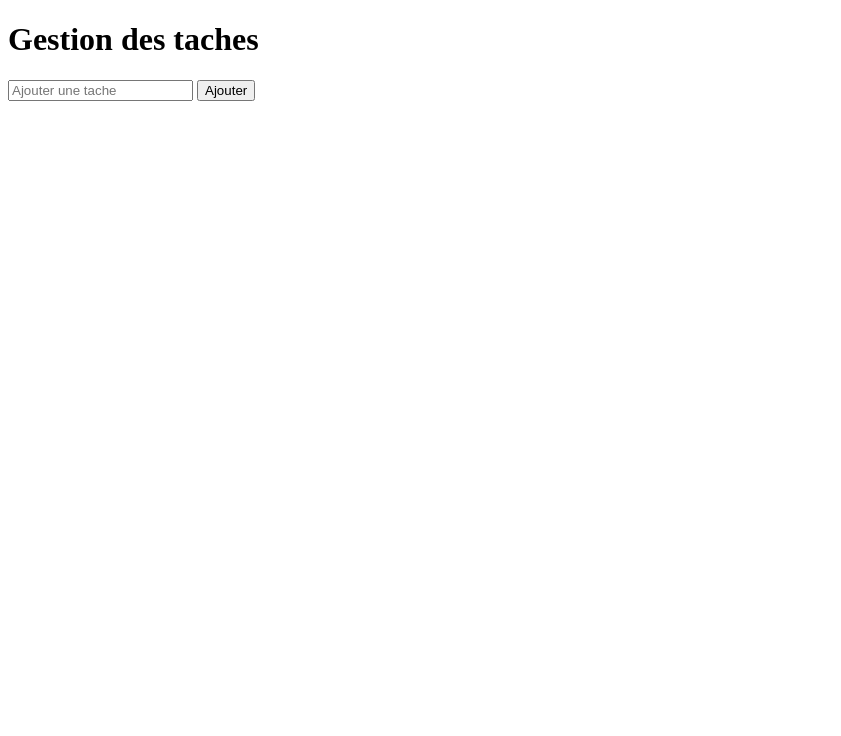
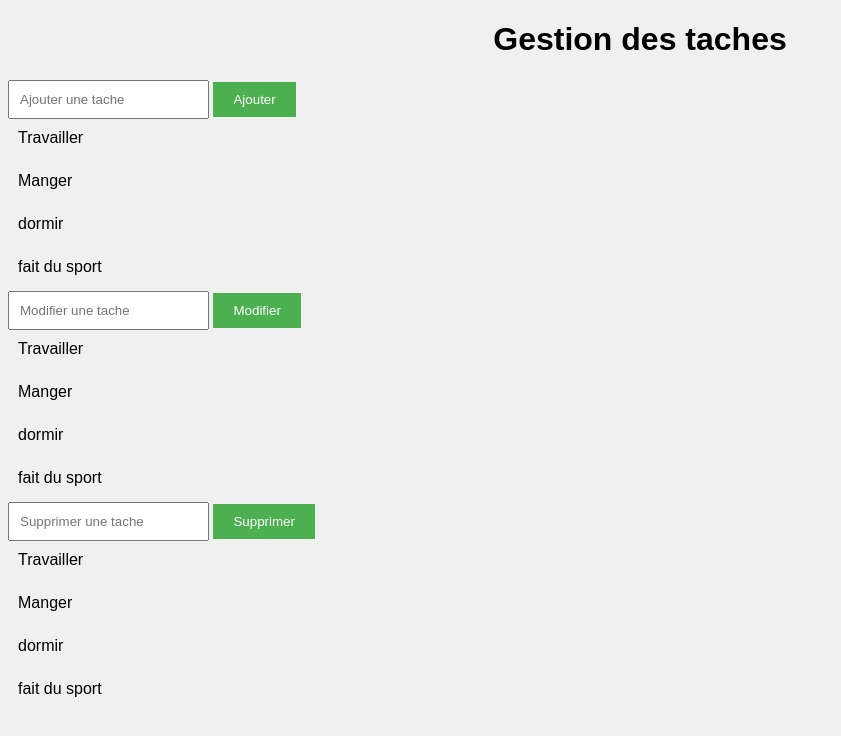
Before and after one commit to habibrolandt/testODA, a plain HTML site: page index.html in a window 1280 px wide. Shown: the whole page, without its empty margins (0-841 px from the left). Drawn offline with Linux system fonts and the light colour scheme.

Commit message:
first commit

```diff
--- /dev/null
+++ b/index.css
@@ -0,0 +1,34 @@
+
+
+body {
+    background-color: #f0f0f0;
+    font-family: Arial, sans-serif;
+  }
+
+  h1 {
+    text-align: center;
+  }
+
+  button {
+    padding: 10px 20px;
+    background-color: #4CAF50;
+    color: white;
+    border: none;
+    cursor: pointer;
+  }
+
+  ul {
+    list-style: none;
+    padding: 0;
+    margin: 0;
+  }
+
+  li {
+    padding: 10px;
+
+    margin-bottom: 5px;
+  }
+
+  input[type="text"] {
+    padding: 10px;
+    }
--- a/index.html
+++ b/index.html
@@ -1,22 +1,48 @@
 <!DOCTYPE html>
 <html lang="en">
+
 <head>
     <meta charset="UTF-8">
     <meta name="viewport" content="width=device-width, initial-scale=1.0">
     <title>Document</title>
+    <link rel="stylesheet" href="index.css">
     <script src="index.js"></script>
 </head>
+
 <body>
     <div>
         <h1>
             Gestion des taches
         </h1>
-        <input type="text" id="task" placeholder="Ajouter une tache">
-        <button id="addTask">Ajouter</button>
-        <ul id="taskList"></ul>
+        <input type="text" id="tache" placeholder="Ajouter une tache">
+        <button id="ajouteTache">Ajouter</button>
+        <ul id="listeTache">
+            <li>Travailler</li>
+            <li>Manger</li>
+            <li>dormir</li>
+            <li>fait du sport</li>
+        </ul>
+        <input type="text" id="tache2" placeholder="Modifier une tache">
+        <button id="modifTache">Modifier</button>
+        <ul id="listeTache2">
+            <li>Travailler</li>
+            <li>Manger</li>
+            <li>dormir</li>
+            <li>fait du sport</li>
+        </ul>
+        <input type="text" id="tache3" placeholder="Supprimer une tache">
+        <button id="supprTache">Supprimer</button>
+        <ul id="listeTache3">
+            <li>Travailler</li>
+            <li>Manger</li>
+            <li>dormir</li>
+            <li>fait du sport</li>
+        </ul>
+
 
 
     </div>
 
 </body>
+
 </html>
--- a/index.js
+++ b/index.js
@@ -1,12 +1,25 @@
 // Exercice 1
-const  calc = (array, n1, n2)=>{
+const calc = (array, n1, n2) => {
     let sum = 0;
-    for(let i=0; i<=n2; i++){
-        sum += array[i]
+    if (n1 >= 0 && n1 <= n2 && n2 < array.length
+        && n1 < n2) {
+        for (let i = n1; i <= n2; i++) {
+            sum += array[i];
+        }
     }
-    return sum
+    return sum;
 }
-console.log(calc([1,2,3,5, 110], 0, 4))
+console.log(calc([1, 2, 3, 4, 5, 6], 1, 4))
 
 
-// Exercice 2
+
+
+// Gestion des taches (Exercice 2)
+
+const ajouteTache = () => {
+    let tache = document.getElementById("tache").value;
+    let listeTache = document.getElementById("listeTache");
+    let li = document.createElement("li");
+    li.innerHTML = tache;
+    listeTache.appendChild(li);
+}
```
